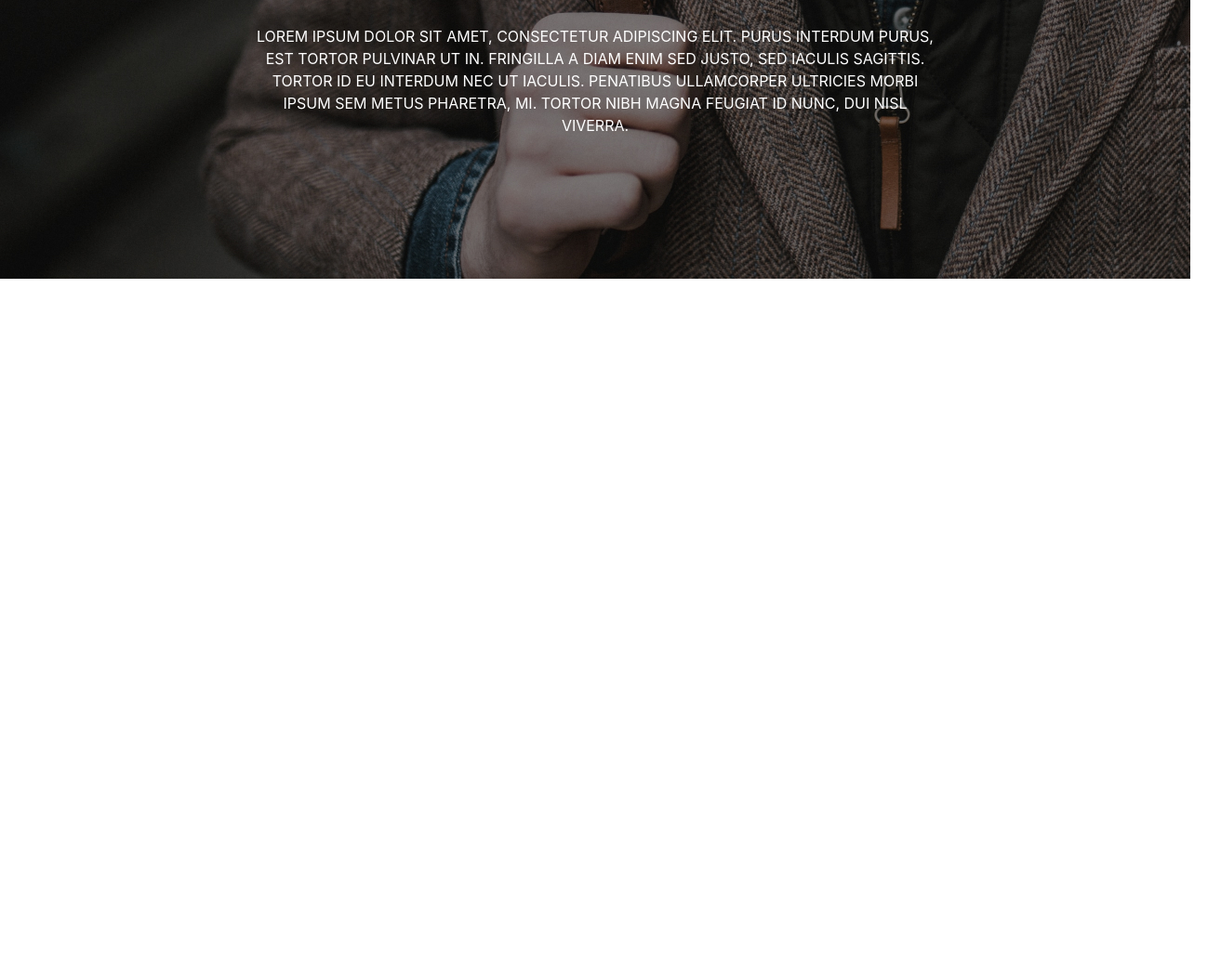
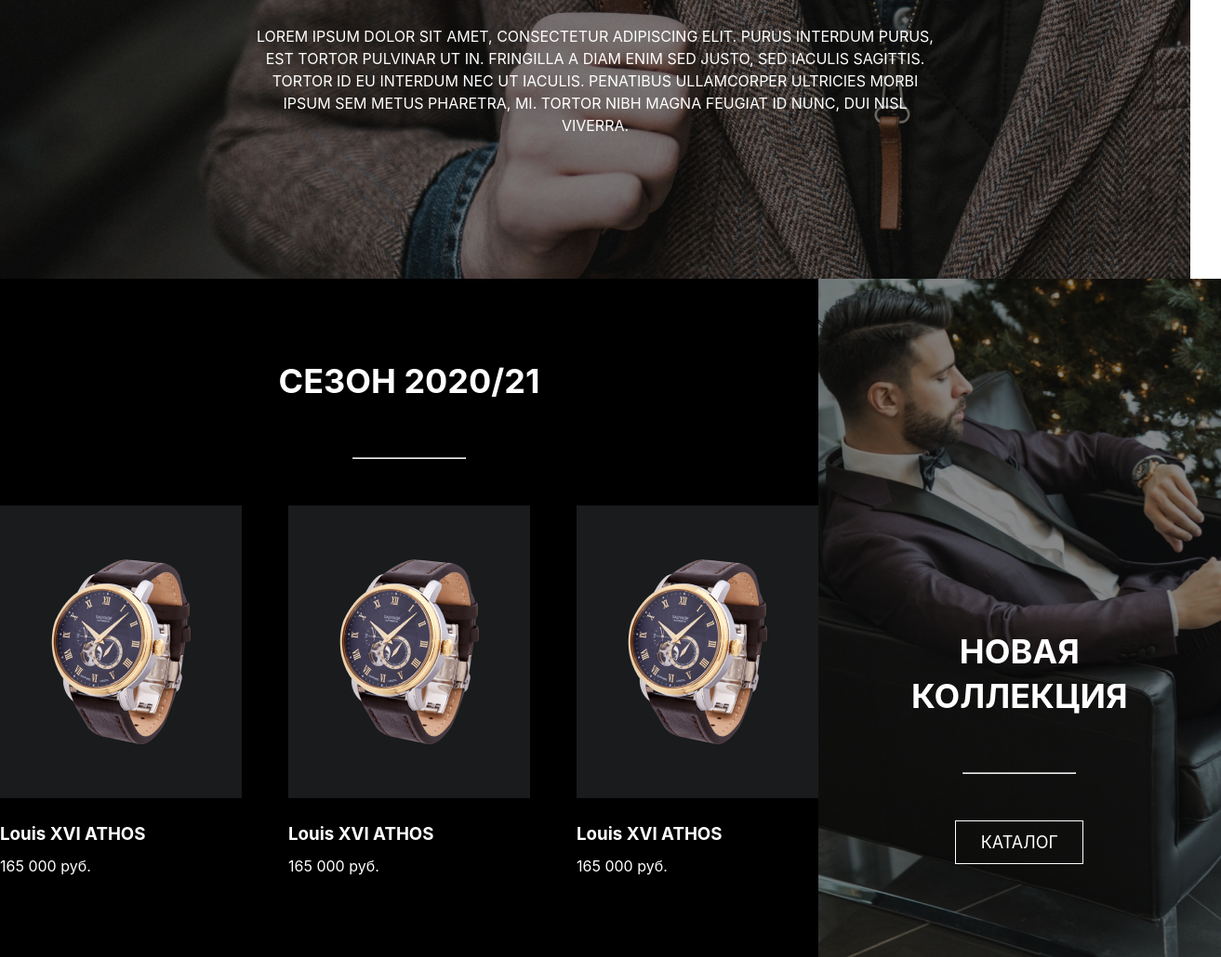
Before and after one commit to ivancraze/clock-landing-page, a website: page src/index.html in a window 1280 px wide. Shown: the part 634-1664 px from the top of the page at 93% size, 1313 px wide, since content can reach past the window. Before the commit the page ends 934 px from the top, so only its background shows below. Drawn offline with Linux system fonts and the light colour scheme.

Commit message:
add season section

```diff
--- a/src/index.html
+++ b/src/index.html
@@ -58,5 +58,44 @@
         </div>
     </div>
 
+    <div class="season">
+        <div class="wrapper--black">
+            <div class="season__content">
+                <div class="season__content--left">
+                    <h2 class="title">СЕЗОН 2020/21</h2>
+                    <hr size=3px width=120px>
+                    <div class="season__items">
+                        <div class="season__item">
+                            <div class="season__item--img">
+                                <img class="season__item-img" src="./img/clock.png" alt="clock">
+                            </div>
+                            <h3 class="season__item--title">Louis XVI ATHOS</h3>
+                            <div class="season__item--price">165 000 руб.</div>
+                        </div>
+                        <div class="season__item">
+                            <div class="season__item--img">
+                                <img class="season__item-img" src="./img/clock.png" alt="clock">
+                            </div>
+                            <h3 class="season__item--title">Louis XVI ATHOS</h3>
+                            <div class="season__item--price">165 000 руб.</div>
+                        </div>
+                        <div class="season__item">
+                            <div class="season__item--img">
+                                <img class="season__item-img" src="./img/clock.png" alt="clock">
+                            </div>
+                            <h3 class="season__item--title">Louis XVI ATHOS</h3>
+                            <div class="season__item--price">165 000 руб.</div>
+                        </div>
+                    </div>
+                </div>
+                <div class="season__content--right">
+                    <h2 class="title">НОВАЯ КОЛЛЕКЦИЯ</h2>
+                    <hr size=3px width=120px>
+                    <button class="season__btn">КАТАЛОГ</button>
+                </div>
+            </div>
+        </div>
+    </div>
+
 </body>
 </html>
--- /dev/null
+++ b/src/sass/blocks/_season.scss
@@ -0,0 +1,69 @@
+.title {
+    font-weight: bold;
+    font-size: 36px;
+    line-height: 48px;
+    text-align: center;
+    text-transform: uppercase;
+    color: #FFFFFF;
+}
+
+.season {
+    min-height: 730px;
+    &__content {
+        min-height: 730px;
+        display: flex;
+        justify-content: space-between;
+        &--left {
+            display: flex;
+            flex-basis: 1040px;
+            flex-direction: column;
+            justify-content: center;
+            align-items: center;
+        }
+        &--right {
+            flex-basis: 880px;
+            display: flex;
+            flex-direction: column;
+            justify-content: flex-end;
+            padding: 100px;
+            align-items: center;
+            background: url(../../img/season_bg.png) no-repeat;
+        }
+    }
+    &__items {
+        display: flex;
+        justify-content: space-between;
+    }
+    &__item {
+        display: flex;
+        justify-content: space-between;
+        flex-direction: column;
+        width: 260px;
+        height: 400px;
+        margin-right: 50px;
+        &:last-child {
+            margin-right: 0px;
+        }
+        &--img {
+            display: flex;
+            justify-content: center;
+            align-items:center;
+            background-color: #191B1C;
+            width: 260px;
+            height: 325px;
+            margin-bottom: 25px;
+        }
+        &--title {
+            text-decoration-color: #FFF;
+        }
+    }
+}
+
+.season__btn {
+    border: 1px solid #FFFFFF;
+    font-size: 18px;
+    color: #FFFFFF;
+    width: 138px;
+    height: 47px;
+    background: transparent;
+}
--- a/src/sass/style.scss
+++ b/src/sass/style.scss
@@ -1,7 +1,16 @@
 @import '../sass/blocks/header';
+@import '../sass/blocks/nav';
 @import '../sass/blocks/showcase';
-@import '../sass/blocks/nav';
+@import '../sass/blocks/season';
 
+hr {
+    margin-bottom: 50px;
+    margin-top: 50px;
+}
+
+body {
+    color:#FFF
+}
 span {
   color:#969696;
 }
```
Also changed, not shown: src/css/style.min.css, src/img/clock.png (added), src/img/season_bg.png (added).
